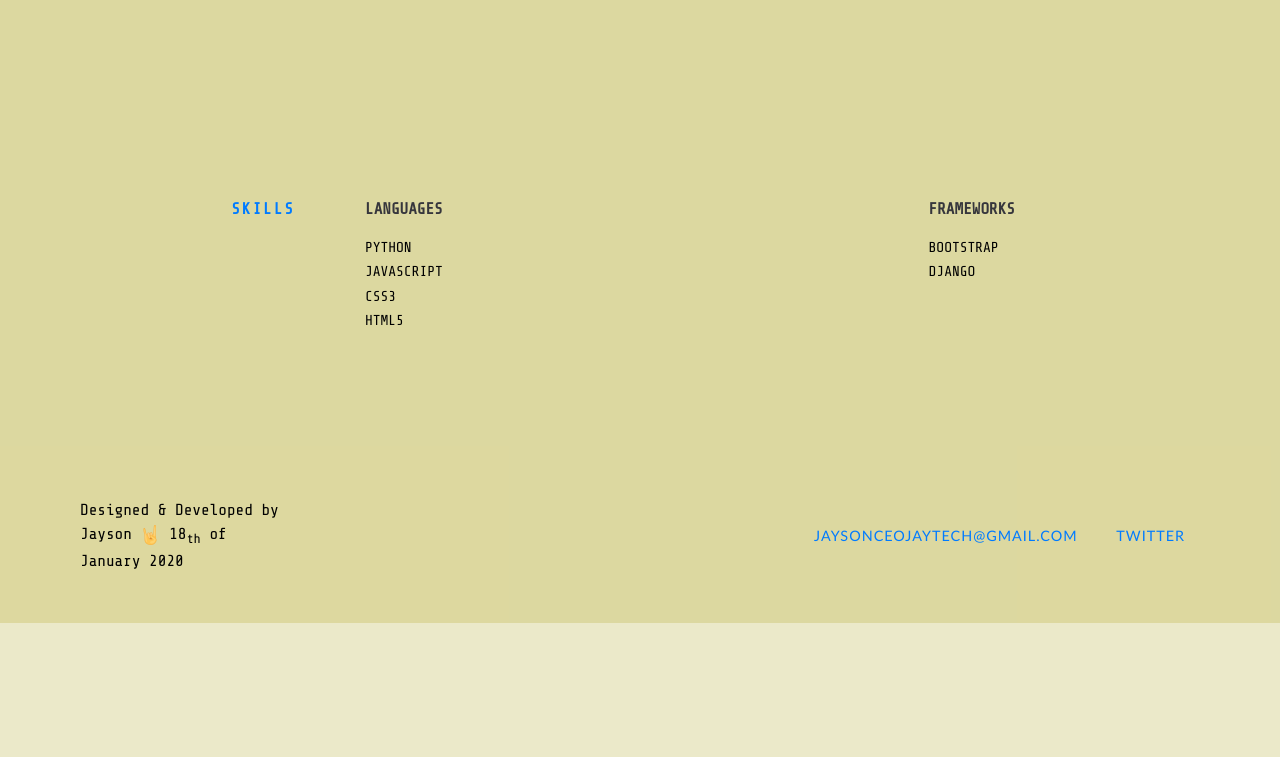
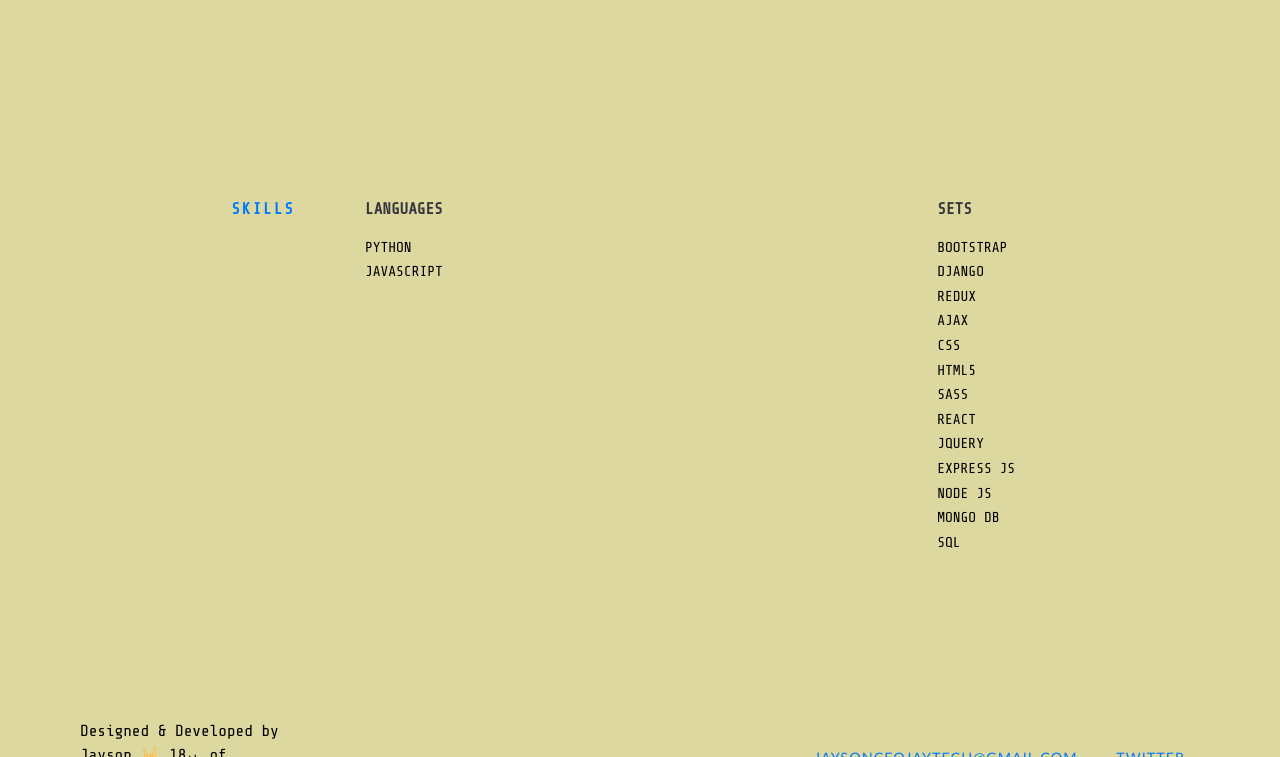
Before and after one commit to Jayson7/portfolio, a plain HTML site: page index.html in a window 1280 px wide. Shown: the part 1079-1836 px from the top of the page. Before the commit the page ends 1702 px from the top, so only its background shows below. Drawn offline with nearby package versions, Linux system fonts and the light colour scheme.

Commit message:
portfolio

```diff
--- a/index.html
+++ b/index.html
@@ -87,8 +87,6 @@
                     <ul>
                         <li class="skillz_category_item">PYTHON</li>
                         <li class="skillz_category_item">JAVASCRIPT</li>
-                        <li class="skillz_category_item">CSS3</li>
-                        <li class="skillz_category_item">HTML5</li>
 
 
                     </ul>
@@ -96,7 +94,7 @@
 
                 <div class="skillz_category">
                     <div class="skillz_category_label">
-                        frameworks
+                        SETS
                     </div>
                     <ul>
 
@@ -104,6 +102,18 @@
 
 
                         <li class="skillz_category_item">DJANGO</li>
+                        <li class="skillz_category_item">REDUX</li>
+                        <li class="skillz_category_item">AJAX</li>
+                        <li class="skillz_category_item">CSS</li>
+                        <li class="skillz_category_item">HTML5</li>
+                        <li class="skillz_category_item">SASS</li>
+                        <li class="skillz_category_item">REACT</li>
+                        <li class="skillz_category_item">JQUERY</li>
+                        <li class="skillz_category_item">EXPRESS JS</li>
+                        <li class="skillz_category_item">NODE JS</li>
+                        <li class="skillz_category_item">MONGO DB</li>
+                        <li class="skillz_category_item">SQL</li>
+
                     </ul>
                 </div>
 
```
